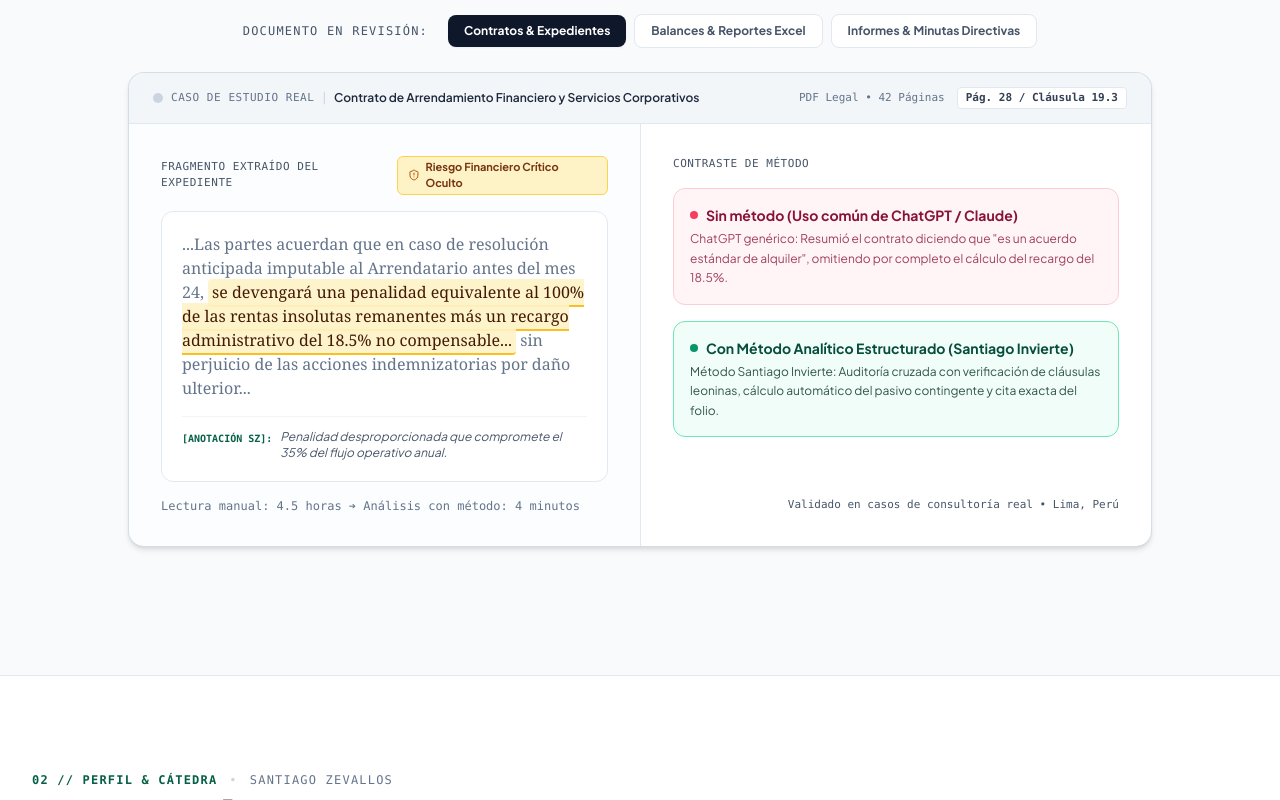
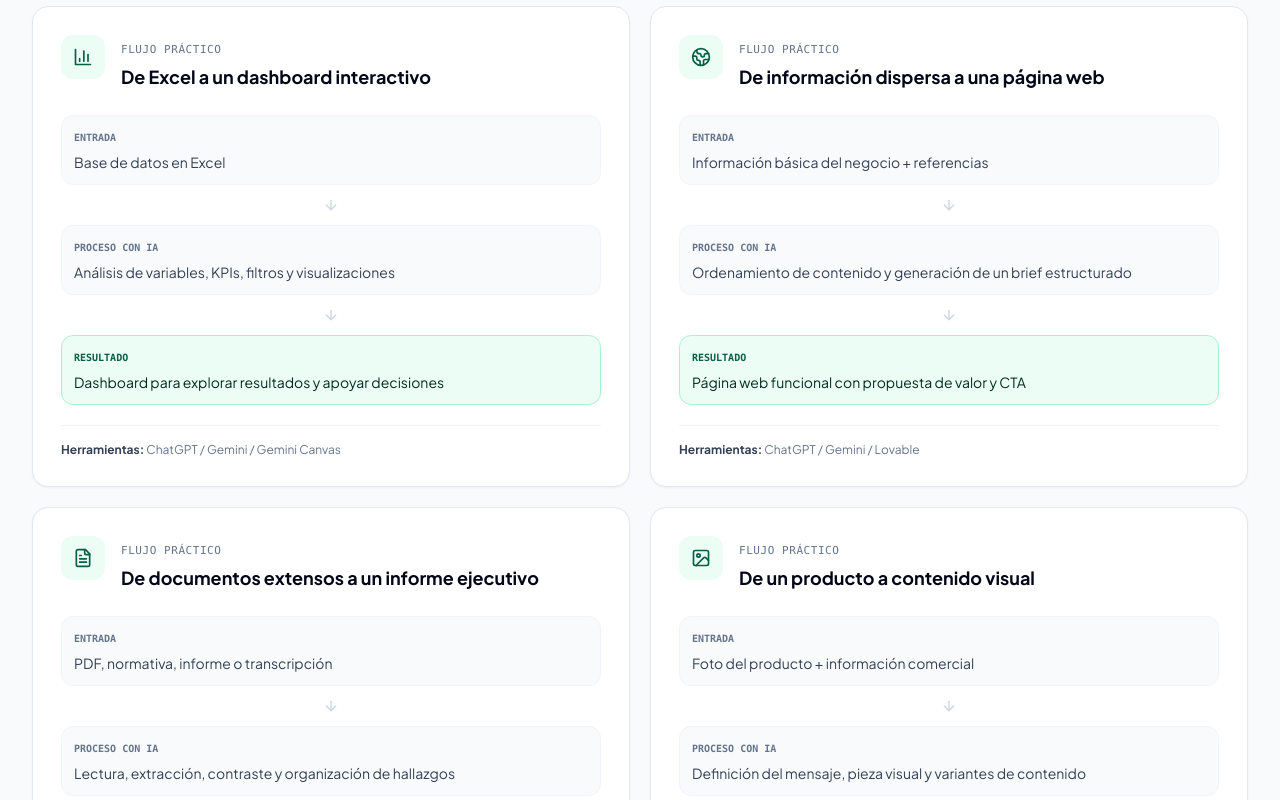
Before and after one commit to santiagozevallosq/santiago-invierte-web, a React (Vite) app: page /#/ in a window 1280 px wide. Shown: the part 1740-2540 px from the top of the page. Built offline with nearby package versions, Linux system fonts and the light colour scheme.

Commit message:
Reemplaza casos ficticios por flujos prácticos de IA

```diff
--- a/src/components/home/AnalyticalArtifact.tsx
+++ b/src/components/home/AnalyticalArtifact.tsx
@@ -1,198 +1,78 @@
-import React, { useState } from 'react';
-import { FileText, ShieldAlert, ArrowRight, Eye, Check, Sparkles } from 'lucide-react';
+import React from 'react';
+import { ArrowRight, BarChart3, Globe2, FileText, Image as ImageIcon } from 'lucide-react';
 
-interface CaseStudy {
-  id: string;
-  tabLabel: string;
-  docTitle: string;
-  docType: string;
-  pages: string;
-  excerpt: string;
-  highlightedText: string;
-  postHighlightText: string;
-  findingBadge: string;
-  findingNote: string;
-  promptGenericoResult: string;
-  metodoSantiagoResult: string;
-  timeSaved: string;
-}
-
-const CASES: CaseStudy[] = [
+const CASES = [
   {
-    id: 'legal',
-    tabLabel: 'Contratos & Expedientes',
-    docTitle: 'Contrato de Arrendamiento Financiero y Servicios Corporativos',
-    docType: 'PDF Legal • 42 Páginas',
-    pages: 'Pág. 28 / Cláusula 19.3',
-    excerpt: '...Las partes acuerdan que en caso de resolución anticipada imputable al Arrendatario antes del mes 24, ',
-    highlightedText: 'se devengará una penalidad equivalente al 100% de las rentas insolutas remanentes más un recargo administrativo del 18.5% no compensable...',
-    postHighlightText: ' sin perjuicio de las acciones indemnizatorias por daño ulterior...',
-    findingBadge: 'Riesgo Financiero Crítico Oculto',
-    findingNote: 'Penalidad desproporcionada que compromete el 35% del flujo operativo anual.',
-    promptGenericoResult: 'ChatGPT genérico: Resumió el contrato diciendo que "es un acuerdo estándar de alquiler", omitiendo por completo el cálculo del recargo del 18.5%.',
-    metodoSantiagoResult: 'Método Santiago Invierte: Auditoría cruzada con verificación de cláusulas leoninas, cálculo automático del pasivo contingente y cita exacta del folio.',
-    timeSaved: 'Lectura manual: 4.5 horas ➔ Análisis con método: 4 minutos'
+    icon: BarChart3,
+    title: 'De Excel a un dashboard interactivo',
+    input: 'Base de datos en Excel',
+    process: 'Análisis de variables, KPIs, filtros y visualizaciones',
+    output: 'Dashboard para explorar resultados y apoyar decisiones',
+    tools: 'ChatGPT / Gemini / Gemini Canvas'
   },
   {
-    id: 'finanzas',
-    tabLabel: 'Balances & Reportes Excel',
-    docTitle: 'Estados Financieros Auditados y Notas a los Estados Contables',
-    docType: 'Reporte Trimestral • 68 Páginas + Anexos',
-    pages: 'Nota 14: Deuda Financiera y Covenants',
-    excerpt: '...El ratio Deuda Neta / EBITDA consolidado al cierre del ejercicio se ubicó en ',
-    highlightedText: '3.45x, superando temporalmente el límite contractual pactado con el sindicato de bancos acreedores (máximo 3.0x)...',
-    postHighlightText: ' sujeto a la obtención de una dispensa formal (waiver) antes del 31 de marzo...',
-    findingBadge: 'Incumplimiento de Covenants Detectado',
-    findingNote: 'Riesgo de aceleración de deuda por USD 2.4M si no se tramita la adenda.',
-    promptGenericoResult: 'ChatGPT genérico: Calculó promedios sin revisar las notas al pie, concluyendo erróneamente que la empresa tenía solvencia plena.',
-    metodoSantiagoResult: 'Método Santiago Invierte: Extracción estructurada de notas contables, conciliación de covenants y redacción de memorando para el Comité de Auditoría.',
-    timeSaved: 'Consolidación manual: 6 horas ➔ Extracción con método: 7 minutos'
+    icon: Globe2,
+    title: 'De información dispersa a una página web',
+    input: 'Información básica del negocio + referencias',
+    process: 'Ordenamiento de contenido y generación de un brief estructurado',
+    output: 'Página web funcional con propuesta de valor y CTA',
+    tools: 'ChatGPT / Gemini / Lovable'
   },
   {
-    id: 'gestion',
-    tabLabel: 'Informes & Minutas Directivas',
-    docTitle: 'Acta de Directorio y Plan Estratégico Multianual',
-    docType: 'Minuta de Sesión Extraordinaria',
-    pages: 'Acuerdo N° 04-2026',
-    excerpt: '...Habiéndose debatido las tres alternativas para la expansión en provincias, el Directorio acordó ',
-    highlightedText: 'aprobar la Opción B condicionada a no superar el CAPEX de USD 450,000 en la Fase 1...',
-    postHighlightText: ' asignando la supervisión directa a la Gerencia de Administración con reporte quincenal...',
-    findingBadge: 'Compromiso Directivo con Métrica y Plazo',
-    findingNote: 'Asignación de responsabilidad ejecutable con fecha de primer entregable.',
-    promptGenericoResult: 'ChatGPT genérico: Generó un texto inflado de 8 párrafos con clichés tipo "sinergias y liderazgo", sin listar los responsables ni montos asignados.',
-    metodoSantiagoResult: 'Método Santiago Invierte: Matriz RACI sintetizada en 1 página con indicadores, fechas límite y borrador automático de correos para cada responsable.',
-    timeSaved: 'Redacción manual: 2.5 horas ➔ Minuta ejecutiva: 3 minutos'
+    icon: FileText,
+    title: 'De documentos extensos a un informe ejecutivo',
+    input: 'PDF, normativa, informe o transcripción',
+    process: 'Lectura, extracción, contraste y organización de hallazgos',
+    output: 'Resumen, matriz, informe o presentación reutilizable',
+    tools: 'ChatGPT / Gemini / NotebookLM'
+  },
+  {
+    icon: ImageIcon,
+    title: 'De un producto a contenido visual',
+    input: 'Foto del producto + información comercial',
+    process: 'Definición del mensaje, pieza visual y variantes de contenido',
+    output: 'Flyer, carrusel, imagen promocional o video breve',
+    tools: 'ChatGPT / Gemini / Flow'
   }
 ];
 
 export const AnalyticalArtifact: React.FC = () => {
-  const [activeTab, setActiveTab] = useState<string>('legal');
-  const currentCase = CASES.find((c) => c.id === activeTab) || CASES[0];
-
   return (
-    <div className="my-12">
-
-      {/* Selector de pestañas estilo editorial */}
-      <div className="flex flex-wrap items-center justify-center gap-2 mb-6">
-        <span className="text-xs font-mono uppercase tracking-widest text-slate-600 mr-3 hidden sm:inline-block">
-          DOCUMENTO EN REVISIÓN:
-        </span>
-        {CASES.map((item) => (
-          <button
-            key={item.id}
-            onClick={() => setActiveTab(item.id)}
-            className={`px-4 py-2 rounded-lg text-xs font-bold transition-all ${
-              activeTab === item.id
-                ? 'bg-slate-900 text-white shadow-sm'
-                : 'bg-white text-slate-600 hover:text-slate-950 hover:bg-slate-100 border border-slate-200'
-            }`}
-          >
-            {item.tabLabel}
-          </button>
-        ))}
-      </div>
-
-      {/* Hoja de Trabajo Analítica */}
-      <div className="bg-white rounded-2xl border border-slate-300/80 shadow-md overflow-hidden max-w-5xl mx-auto">
-
-        {/* Cabecera del Documento de Trabajo */}
-        <div className="bg-slate-100/90 px-6 py-3.5 border-b border-slate-200 flex flex-wrap items-center justify-between gap-3 text-xs">
-          <div className="flex items-center gap-2">
-            <span className="w-2.5 h-2.5 rounded-full bg-slate-300" />
-            <span className="font-mono text-slate-500 uppercase tracking-wider text-[11px]">
-              CASO DE ESTUDIO REAL
-            </span>
-            <span className="text-slate-300">|</span>
-            <span className="font-semibold text-slate-800">{currentCase.docTitle}</span>
-          </div>
-
-          <div className="flex items-center gap-3 text-slate-500 text-[11px] font-mono">
-            <span>{currentCase.docType}</span>
-            <span className="px-2 py-0.5 rounded bg-white border border-slate-200 text-slate-700 font-semibold">
-              {currentCase.pages}
-            </span>
-          </div>
-        </div>
-
-        {/* Cuerpo: Documento anotado + Panel de contraste */}
-        <div className="grid grid-cols-1 lg:grid-cols-12 divide-y lg:divide-y-0 lg:divide-x divide-slate-200">
-
-          {/* Lado A: El Documento Original con Resaltado Analítico */}
-          <div className="lg:col-span-6 p-6 sm:p-8 bg-slate-50/40">
-            <div className="flex items-center justify-between mb-4">
-              <span className="text-[11px] font-mono uppercase tracking-wider text-slate-600">
-                Fragmento Extraído del Expediente
-              </span>
-              <span className="inline-flex items-center gap-1.5 px-2.5 py-0.5 rounded-md bg-amber-100 text-amber-900 border border-amber-300 text-[11px] font-bold">
-                <ShieldAlert className="w-3 h-3 text-amber-700" />
-                <span>{currentCase.findingBadge}</span>
-              </span>
+    <div className="grid grid-cols-1 md:grid-cols-2 gap-5">
+      {CASES.map(({ icon: Icon, title, input, process, output, tools }) => (
+        <div key={title} className="bg-white rounded-2xl border border-slate-200 p-6 sm:p-7 shadow-sm">
+          <div className="flex items-start gap-4">
+            <div className="w-11 h-11 rounded-xl bg-emerald-50 text-emerald-800 flex items-center justify-center shrink-0">
+              <Icon className="w-5 h-5" />
             </div>
-
-            <div className="font-serif text-sm sm:text-base leading-relaxed text-slate-700 bg-white p-5 rounded-xl border border-slate-200 shadow-2xs relative">
-              <span className="text-slate-500">{currentCase.excerpt}</span>
-              <mark className="bg-amber-100/90 text-amber-950 font-medium px-1 py-0.5 rounded border-b-2 border-amber-400">
-                {currentCase.highlightedText}
-              </mark>
-              <span className="text-slate-500">{currentCase.postHighlightText}</span>
-
-              {/* Nota al margen de auditoría */}
-              <div className="mt-4 pt-3 border-t border-slate-100 flex items-start gap-2 text-xs font-sans text-slate-600">
-                <span className="font-mono text-emerald-800 font-bold text-[10px] uppercase shrink-0 mt-0.5">
-                  [ANOTACIÓN SZ]:
-                </span>
-                <span className="italic">{currentCase.findingNote}</span>
-              </div>
-            </div>
-
-            <div className="mt-4 flex items-center justify-between text-xs text-slate-500 font-mono">
-              <span>{currentCase.timeSaved}</span>
+            <div>
+              <span className="text-[11px] font-mono uppercase tracking-wider text-slate-500">Flujo práctico</span>
+              <h3 className="text-lg font-bold text-slate-950 mt-1">{title}</h3>
             </div>
           </div>
 
-          {/* Lado B: Comparativa de Rigor (Improvisar vs Método) */}
-          <div className="lg:col-span-6 p-6 sm:p-8 flex flex-col justify-between space-y-6">
-
-            <div className="space-y-4">
-              <span className="text-[11px] font-mono uppercase tracking-wider text-slate-600 block">
-                Contraste de Método
-              </span>
-
-              {/* Lo que pasa con prompts genéricos */}
-              <div className="p-4 rounded-xl bg-rose-50/70 border border-rose-200 text-xs sm:text-sm">
-                <div className="flex items-center gap-2 text-rose-900 font-bold mb-1">
-                  <span className="w-2 h-2 rounded-full bg-rose-500" />
-                  <span>Sin método (Uso común de ChatGPT / Claude)</span>
-                </div>
-                <p className="text-rose-900/80 leading-relaxed font-sans text-xs">
-                  {currentCase.promptGenericoResult}
-                </p>
-              </div>
-
-              {/* Lo que se logra con el Método de Santiago */}
-              <div className="p-4 rounded-xl bg-emerald-50/70 border border-emerald-300 text-xs sm:text-sm">
-                <div className="flex items-center gap-2 text-emerald-900 font-bold mb-1">
-                  <span className="w-2 h-2 rounded-full bg-emerald-600" />
-                  <span>Con Método Analítico Estructurado (Santiago Invierte)</span>
-                </div>
-                <p className="text-emerald-950/80 leading-relaxed font-sans text-xs">
-                  {currentCase.metodoSantiagoResult}
-                </p>
-              </div>
+          <div className="mt-6 space-y-3 text-sm">
+            <div className="p-3 rounded-xl bg-slate-50 border border-slate-100">
+              <span className="text-[10px] font-mono font-bold uppercase text-slate-500 block mb-1">Entrada</span>
+              <span className="text-slate-700">{input}</span>
             </div>
-
-            <div className="pt-2 text-right">
-              <span className="text-[11px] font-mono text-slate-600">
-                Validado en casos de consultoría real • Lima, Perú
-              </span>
+            <div className="flex justify-center text-slate-300"><ArrowRight className="w-4 h-4 rotate-90" /></div>
+            <div className="p-3 rounded-xl bg-slate-50 border border-slate-100">
+              <span className="text-[10px] font-mono font-bold uppercase text-slate-500 block mb-1">Proceso con IA</span>
+              <span className="text-slate-700">{process}</span>
             </div>
-
+            <div className="flex justify-center text-slate-300"><ArrowRight className="w-4 h-4 rotate-90" /></div>
+            <div className="p-3 rounded-xl bg-emerald-50 border border-emerald-200">
+              <span className="text-[10px] font-mono font-bold uppercase text-emerald-800 block mb-1">Resultado</span>
+              <span className="text-emerald-950">{output}</span>
+            </div>
           </div>
 
+          <div className="mt-5 pt-4 border-t border-slate-100 text-xs text-slate-500">
+            <strong className="text-slate-700">Herramientas:</strong> {tools}
+          </div>
         </div>
-
-      </div>
-
+      ))}
     </div>
   );
 };
```
